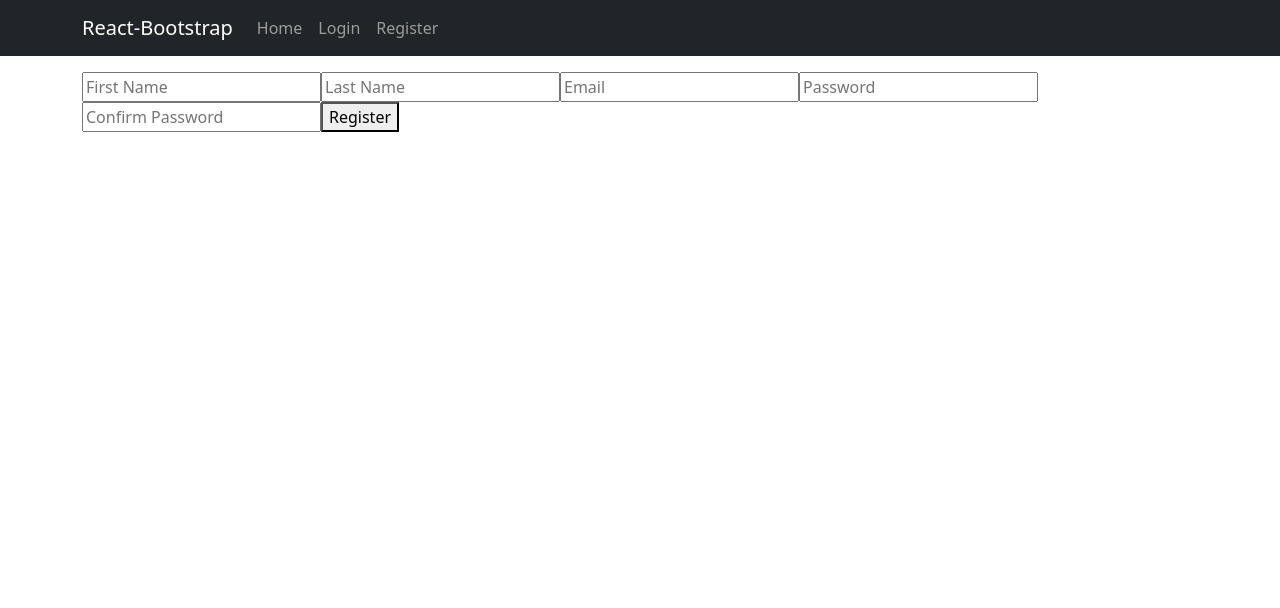
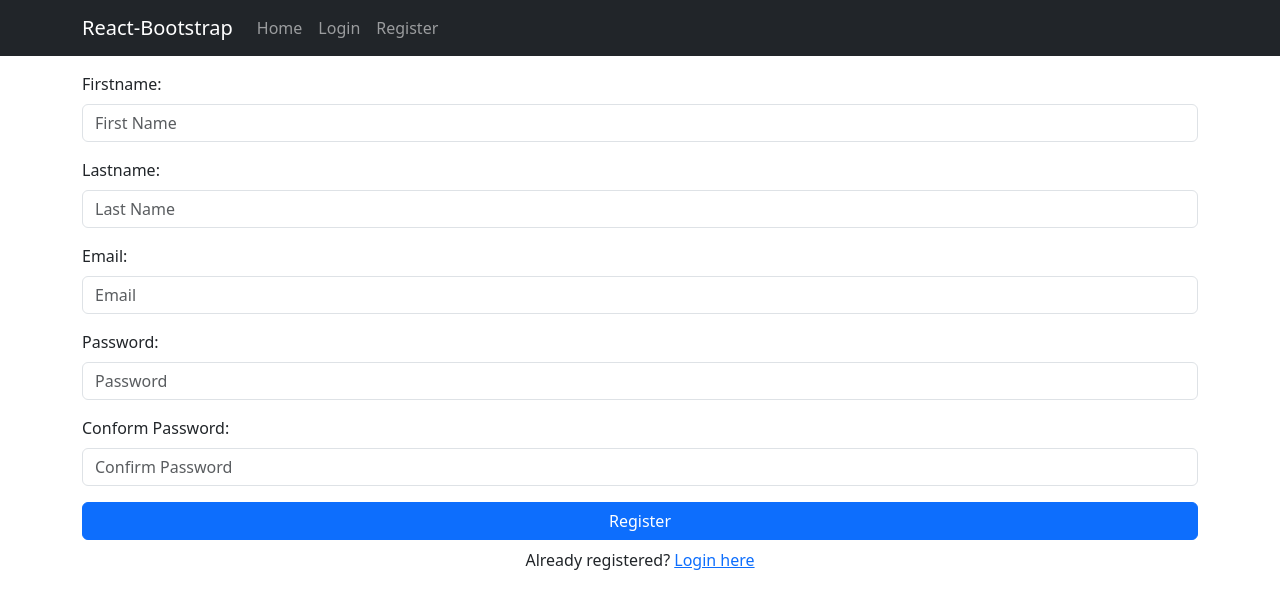
Before and after one commit to nbagonoc/react-blog, a React (Vite) app: page /register in a window 1280 px wide. Shown: the top 608 px of the page. Built offline with nearby package versions, Linux system fonts and the light colour scheme.

Commit message:
forms has now styling

```diff
--- a/src/components/auths/login/AuthsLoginForm.jsx
+++ b/src/components/auths/login/AuthsLoginForm.jsx
@@ -1,13 +1,16 @@
 import { useEffect, useState } from 'react'
 import { useDispatch, useSelector } from 'react-redux'
+import { Link } from 'react-router-dom'
 
 import { login, reset } from '../../../redux/auths/authsSlice'
 
-import Spinner from 'react-bootstrap/Spinner';
+import Spinner from 'react-bootstrap/Spinner'
 
 const AuthsLoginForm = () => {
     const dispatch = useDispatch()
-    const { user, isLoading, isError, isSuccess, message } = useSelector(state => state.auths)
+    const { user, isLoading, isError, isSuccess, message } = useSelector(
+        (state) => state.auths
+    )
     const [formData, setFormData] = useState({
         email: '',
         password: '',
@@ -34,27 +37,43 @@ const AuthsLoginForm = () => {
     }
 
     if (isLoading) {
-        return <Spinner animation='border' variant='primary'/>
+        return <Spinner animation='border' variant='primary' />
     }
 
     return (
         <div>
             <form onSubmit={handleSubmit}>
+                <label htmlFor='email' className='form-label'>
+                    Email:
+                </label>
                 <input
                     type='email'
                     name='email'
                     value={formData.email}
                     onChange={handleOnChange}
                     placeholder='Email'
+                    className='form-control mb-3'
                 />
+                <label htmlFor='password' className='form-label'>
+                    Password:
+                </label>
                 <input
                     type='password'
                     name='password'
                     value={formData.password}
                     onChange={handleOnChange}
                     placeholder='Password'
+                    className='form-control mb-3'
                 />
-                <button type='submit'>Login</button>
+                <div className="d-grid mb-2">
+                    <button
+                        className='btn btn-primary full-width'
+                        type='submit'
+                    >
+                        Login
+                    </button>
+                </div>
+                <p className='text-center'>Not yet registered? <Link className='' to='/register'>Register here</Link></p>
             </form>
         </div>
     )
--- a/src/components/auths/register/AuthsRegisterForm.jsx
+++ b/src/components/auths/register/AuthsRegisterForm.jsx
@@ -1,5 +1,5 @@
 import { useState } from 'react'
-import { useNavigate } from 'react-router-dom'
+import { Link, useNavigate } from 'react-router-dom'
 import { useDispatch, useSelector } from 'react-redux'
 
 import { register, reset } from '../../../redux/auths/authsSlice'
@@ -44,42 +44,80 @@ const AuthsRegisterForm = () => {
     return (
         <div>
             <form onSubmit={handleSubmit}>
+                <div className='mb-3'>
+                    <label htmlFor='firstName' className='form-label'>
+                        Firstname:
+                    </label>
                     <input
                         type='text'
                         name='firstName'
                         value={formData.firstName}
                         onChange={handleOnChange}
                         placeholder='First Name'
+                        className='form-control'
                     />
+                </div>
+                <div className='mb-3'>
+                    <label htmlFor='lastName' className='form-label'>
+                        Lastname:
+                    </label>
                     <input
                         type='text'
                         name='lastName'
                         value={formData.lastName}
                         onChange={handleOnChange}
                         placeholder='Last Name'
+                        className='form-control'
                     />
+                </div>
+                <div className='mb-3'>
+                    <label htmlFor='email' className='form-label'>
+                        Email:
+                    </label>
                     <input
                         type='email'
                         name='email'
                         value={formData.email}
                         onChange={handleOnChange}
                         placeholder='Email'
+                        className='form-control'
                     />
+                </div>
+                <div className='mb-3'>
+                    <label htmlFor='password' className='form-label'>
+                        Password:
+                    </label>
                     <input
                         type='password'
                         name='password'
                         value={formData.password}
                         onChange={handleOnChange}
                         placeholder='Password'
+                        className='form-control'
                     />
+                </div>
+                <div className='mb-3'>
+                    <label htmlFor='password2' className='form-label'>
+                        Conform Password:
+                    </label>
                     <input
                         type='password'
                         name='password2'
                         value={formData.password2}
                         onChange={handleOnChange}
                         placeholder='Confirm Password'
+                        className='form-control'
                     />
-                <button type='submit'>Register</button>
+                </div>
+                <div className="d-grid mb-2">
+                    <button
+                        className='btn btn-primary full-width'
+                        type='submit'
+                    >
+                        Register
+                    </button>
+                </div>
+                <p className='text-center'>Already registered? <Link className='' to='/login'>Login here</Link></p>
             </form>
         </div>
     )
--- a/src/components/posts/create/PostCreateForm.jsx
+++ b/src/components/posts/create/PostCreateForm.jsx
@@ -71,7 +71,7 @@ const PostCreateForm = () => {
                     className='btn btn-sm btn-secondary me-1'
                     type='submit'
                 >
-                    Edit
+                    Create
                 </button>
                 <Link
                     className='btn btn-sm btn-secondary'
--- a/src/components/posts/listByUser/PostListByUser.jsx
+++ b/src/components/posts/listByUser/PostListByUser.jsx
@@ -1,5 +1,6 @@
 import { useEffect } from 'react'
 import { useSelector, useDispatch } from 'react-redux'
+import { Link } from 'react-router-dom'
 import { getPostsByUser, reset } from '../../../redux/posts/postsSlice'
 
 import PostDetails from './PostDetails'
@@ -18,6 +19,12 @@ const PostListByUser = () => {
         return <Spinner animation='border' variant='primary'/>
     }
 
+    if (postsByUser.length === 0) {
+        return (
+            <p>You have no posts. {<Link to='/create'>Create one now!</Link>}</p>
+        )
+    }
+
     return (
         <div>
             { postsByUser?.map((post, index) => (
```
Lines whose indentation alone changed are shown as unchanged.
